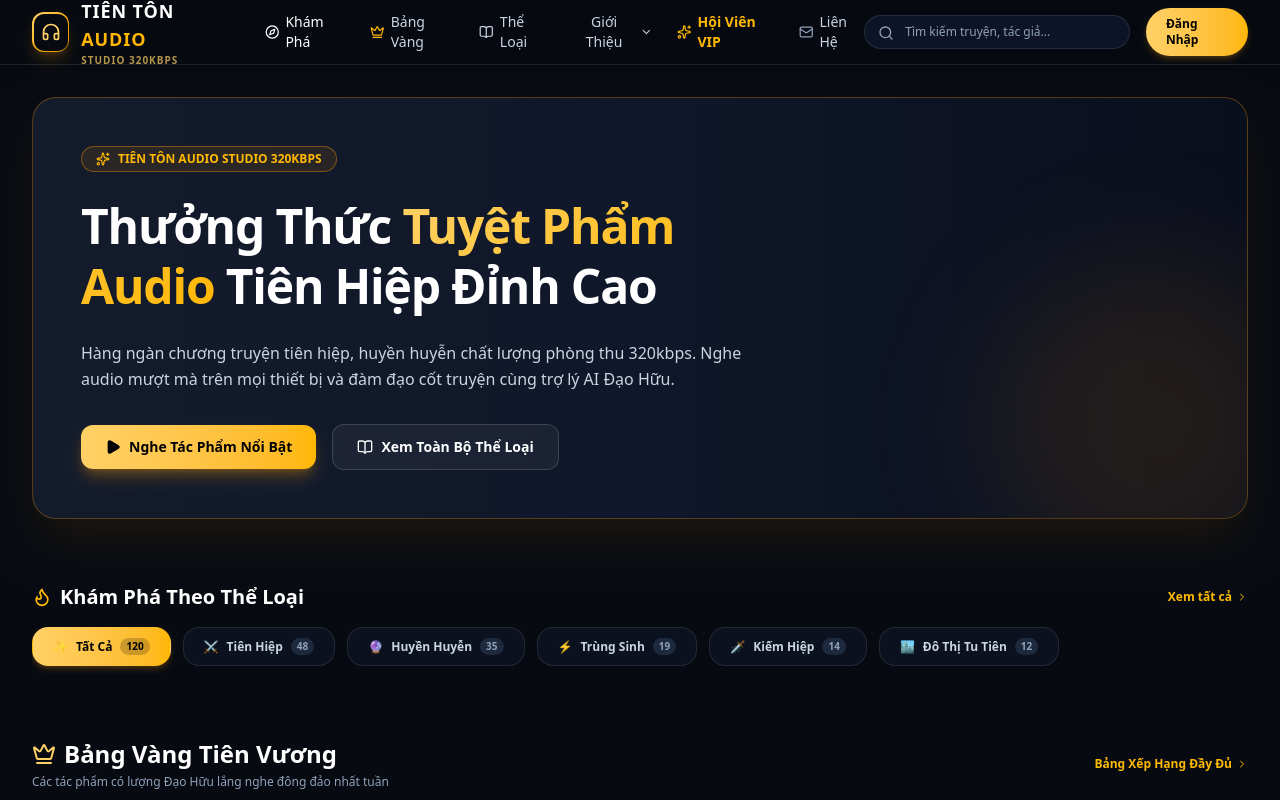
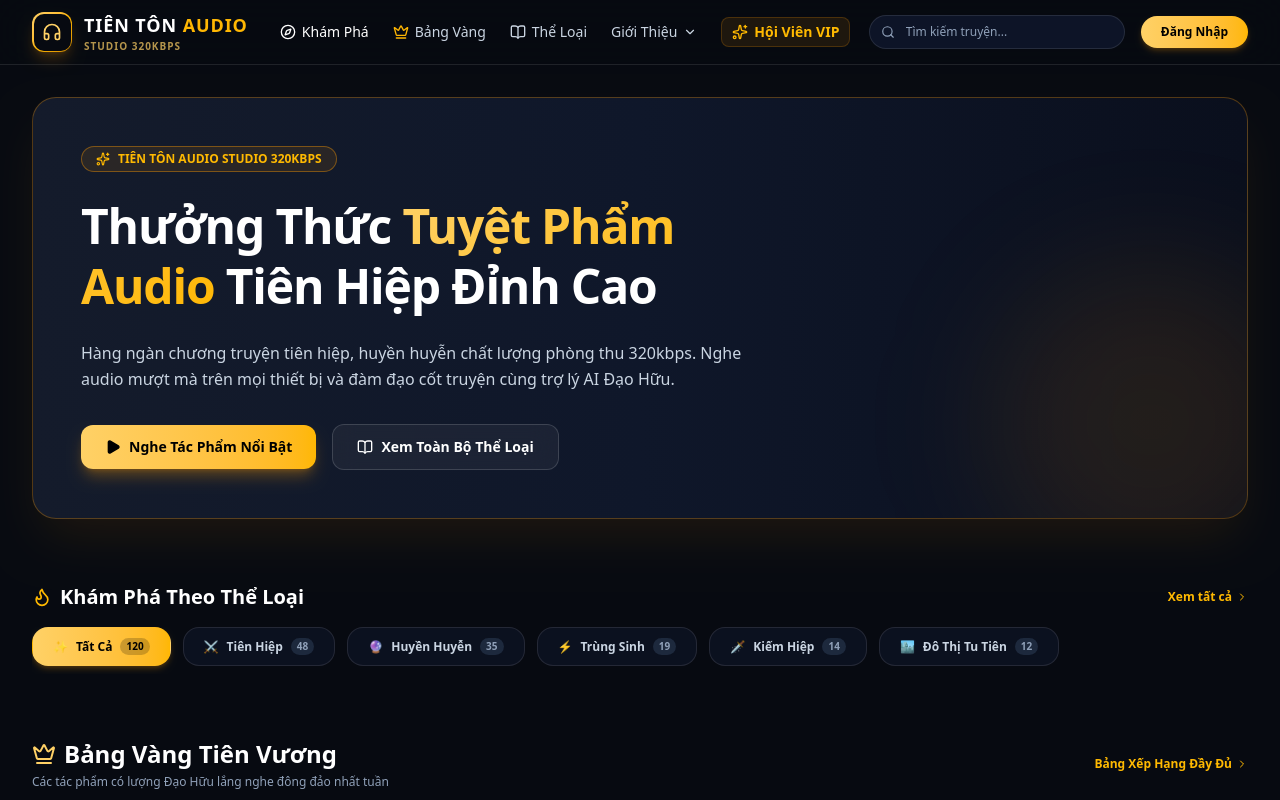
Before and after one commit to ngoctriet100292/TienTonAudio, a Next.js app in the folder web/: page / in a window 1280 px wide. Shown: the top 800 px of the page. Built offline with nearby package versions, Linux system fonts and the light colour scheme; no server answers.

Commit message:
fix(navbar): prevent text wrapping with whitespace-nowrap, remove redundant outer contact link, and elevate mobile drawer to lg breakpoint

```diff
--- a/web/src/components/navbar.tsx
+++ b/web/src/components/navbar.tsx
@@ -88,41 +88,50 @@ export function Navbar() {
     <header className="sticky top-0 z-40 w-full border-b border-white/10 bg-[#070a11]/90 backdrop-blur-xl">
       <div className="mx-auto flex h-16 max-w-7xl items-center justify-between px-4 sm:px-6 lg:px-8">
         {/* Logo Tiên Tôn Audio */}
-        <div className="flex items-center gap-8">
-          <Link href="/" className="flex items-center gap-3 group">
-            <div className="flex h-10 w-10 items-center justify-center rounded-xl bg-gradient-to-br from-[#ffd166] via-[#ffb703] to-[#d48b00] p-[1.5px] shadow-lg shadow-amber-500/20 group-hover:scale-105 transition-transform">
+        <div className="flex items-center gap-4 xl:gap-8 flex-shrink-0">
+          <Link href="/" className="flex items-center gap-2.5 sm:gap-3 group flex-shrink-0">
+            <div className="flex h-9 w-9 sm:h-10 sm:w-10 items-center justify-center rounded-xl bg-gradient-to-br from-[#ffd166] via-[#ffb703] to-[#d48b00] p-[1.5px] shadow-lg shadow-amber-500/20 group-hover:scale-105 transition-transform flex-shrink-0">
               <div className="flex h-full w-full items-center justify-center rounded-[10px] bg-[#070a11]">
-                <Headphones className="h-5 w-5 text-[#ffd166]" />
+                <Headphones className="h-4 w-4 sm:h-5 sm:w-5 text-[#ffd166]" />
               </div>
             </div>
-            <div>
-              <span className="text-lg font-black tracking-wider text-white">
+            <div className="flex-shrink-0">
+              <span className="text-base sm:text-lg font-black tracking-wider text-white whitespace-nowrap">
                 TIÊN TÔN <span className="text-[#ffb703]">AUDIO</span>
               </span>
-              <span className="block text-[10px] font-semibold tracking-widest text-[#ffd166]/70 uppercase">
+              <span className="hidden sm:block text-[9px] sm:text-[10px] font-semibold tracking-widest text-[#ffd166]/70 uppercase">
                 Studio 320kbps
               </span>
             </div>
           </Link>
 
-          {/* Navigation Links */}
-          <nav className="hidden md:flex items-center gap-6 text-sm font-medium">
-            <Link href="/" className="text-white hover:text-[#ffb703] transition-colors flex items-center gap-1.5">
-              <Compass className="w-4 h-4" />
-              Khám Phá
+          {/* Navigation Links (Desktop - Ẩn trên tablet/mobile để không bị ép chữ 2 dòng) */}
+          <nav className="hidden lg:flex items-center gap-4 xl:gap-6 text-sm font-medium flex-shrink-0">
+            <Link
+              href="/"
+              className="text-white hover:text-[#ffb703] transition-colors flex items-center gap-1.5 whitespace-nowrap"
+            >
+              <Compass className="w-4 h-4 flex-shrink-0" />
+              <span>Khám Phá</span>
             </Link>
-            <Link href="/rankings" className="text-slate-300 hover:text-[#ffb703] transition-colors flex items-center gap-1.5">
-              <Crown className="w-4 h-4 text-[#ffb703]" />
-              Bảng Vàng
+            <Link
+              href="/rankings"
+              className="text-slate-300 hover:text-[#ffb703] transition-colors flex items-center gap-1.5 whitespace-nowrap"
+            >
+              <Crown className="w-4 h-4 text-[#ffb703] flex-shrink-0" />
+              <span>Bảng Vàng</span>
             </Link>
-            <Link href="/categories" className="text-slate-300 hover:text-[#ffb703] transition-colors flex items-center gap-1.5">
-              <BookOpen className="w-4 h-4" />
-              Thể Loại
+            <Link
+              href="/categories"
+              className="text-slate-300 hover:text-[#ffb703] transition-colors flex items-center gap-1.5 whitespace-nowrap"
+            >
+              <BookOpen className="w-4 h-4 flex-shrink-0" />
+              <span>Thể Loại</span>
             </Link>
 
-            {/* Dropdown Giới Thiệu (Cảnh Giới, Về Chúng Tôi, VIP...) */}
+            {/* Dropdown Giới Thiệu (Cảnh Giới, Về Chúng Tôi, VIP, AI, Liên Hệ...) */}
             <div
-              className="relative"
+              className="relative flex-shrink-0"
               ref={introRef}
               onMouseEnter={handleIntroMouseEnter}
               onMouseLeave={handleIntroMouseLeave}
@@ -130,13 +139,13 @@ export function Navbar() {
               <button
                 type="button"
                 onClick={() => setIntroDropdownOpen(!introDropdownOpen)}
-                className={`flex items-center gap-1.5 transition-colors font-medium cursor-pointer py-2 ${
+                className={`flex items-center gap-1.5 transition-colors font-medium cursor-pointer py-2 whitespace-nowrap ${
                   introDropdownOpen ? 'text-[#ffb703]' : 'text-slate-300 hover:text-[#ffb703]'
                 }`}
               >
                 <span>Giới Thiệu</span>
                 <ChevronDown
-                  className={`w-3.5 h-3.5 transition-transform duration-200 ${
+                  className={`w-3.5 h-3.5 flex-shrink-0 transition-transform duration-200 ${
                     introDropdownOpen ? 'rotate-180 text-[#ffb703]' : ''
                   }`}
                 />
@@ -247,28 +256,27 @@ export function Navbar() {
               )}
             </div>
 
-            <Link href="/vip" className="text-amber-400 hover:text-amber-300 transition-colors flex items-center gap-1.5 font-semibold">
-              <Sparkles className="w-4 h-4" />
-              Hội Viên VIP
-            </Link>
-            <Link href="/contact" className="text-slate-300 hover:text-white transition-colors flex items-center gap-1.5 font-medium">
-              <Mail className="w-4 h-4 text-slate-400" />
-              Liên Hệ
+            <Link
+              href="/vip"
+              className="text-amber-400 hover:text-amber-300 transition-colors flex items-center gap-1.5 font-semibold whitespace-nowrap px-2.5 py-1 rounded-lg bg-amber-500/10 border border-amber-500/20"
+            >
+              <Sparkles className="w-4 h-4 flex-shrink-0" />
+              <span>Hội Viên VIP</span>
             </Link>
           </nav>
         </div>
 
         {/* Thanh tìm kiếm & Avatar Đạo Hữu */}
-        <div className="flex items-center gap-4">
-          <form onSubmit={handleSearch} className="relative hidden sm:block w-52 lg:w-72">
+        <div className="flex items-center gap-3 xl:gap-4 flex-shrink-0">
+          <form onSubmit={handleSearch} className="relative hidden sm:block w-40 md:w-48 lg:w-44 xl:w-64">
             <input
               type="text"
-              placeholder="Tìm kiếm truyện, tác giả..."
+              placeholder="Tìm kiếm truyện..."
               value={searchQuery}
               onChange={(e) => setSearchQuery(e.target.value)}
-              className="w-full rounded-full bg-slate-900/90 border border-white/10 px-4 py-2 pl-10 text-xs text-white placeholder-slate-400 focus:border-[#ffb703] focus:outline-none transition-all"
+              className="w-full rounded-full bg-slate-900/90 border border-white/10 px-3.5 py-2 pl-9 text-xs text-white placeholder-slate-400 focus:border-[#ffb703] focus:outline-none transition-all"
             />
-            <Search className="absolute left-3.5 top-2.5 h-4 w-4 text-slate-400" />
+            <Search className="absolute left-3 top-2.5 h-3.5 w-3.5 text-slate-400" />
           </form>
 
           {/* User Avatar - Khi đăng nhập CHỈ hiện ảnh đại diện */}
@@ -436,11 +444,11 @@ export function Navbar() {
             </Link>
           )}
 
-          {/* Nút Hamburger Menu cho Mobile/Tablet (< md) */}
+          {/* Nút Hamburger Menu cho Mobile/Tablet (< lg) */}
           <button
             type="button"
             onClick={() => setMobileMenuOpen(!mobileMenuOpen)}
-            className="md:hidden flex h-10 w-10 items-center justify-center rounded-xl bg-slate-900 border border-white/10 text-slate-300 hover:text-white hover:border-amber-400/50 transition-all focus:outline-none"
+            className="lg:hidden flex h-9 w-9 sm:h-10 sm:w-10 items-center justify-center rounded-xl bg-slate-900 border border-white/10 text-slate-300 hover:text-white hover:border-amber-400/50 transition-all focus:outline-none"
             aria-label="Mở menu điều hướng"
           >
             {mobileMenuOpen ? <X className="w-5 h-5 text-amber-400" /> : <Menu className="w-5 h-5" />}
@@ -450,7 +458,7 @@ export function Navbar() {
 
       {/* Mobile Drawer Navigation (Hiển thị khi thu nhỏ màn hình và bấm hamburger) */}
       {mobileMenuOpen && (
-        <div className="md:hidden fixed inset-x-0 top-16 bottom-0 z-50 bg-[#070a11]/98 backdrop-blur-3xl overflow-y-auto px-4 py-6 border-t border-white/10 animate-in fade-in-0 slide-in-from-top-4 duration-200">
+        <div className="lg:hidden fixed inset-x-0 top-16 bottom-0 z-50 bg-[#070a11]/98 backdrop-blur-3xl overflow-y-auto px-4 py-6 border-t border-white/10 animate-in fade-in-0 slide-in-from-top-4 duration-200">
           <div className="space-y-6 max-w-lg mx-auto">
             {/* Form tìm kiếm Mobile */}
             <form
```
